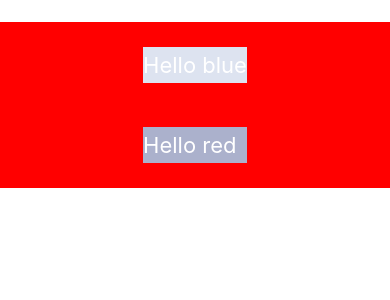
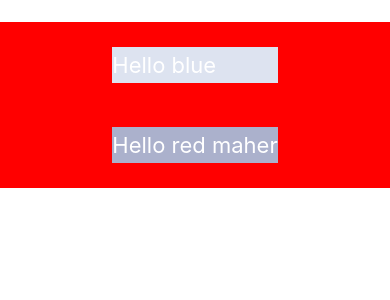
Before and after one commit to maher9393267111/new-expo-app, a React Native app: screen / in a window 390 px wide. Shown: the top 300 px of the page. Built offline with nearby package versions, Linux system fonts and the light colour scheme; what tailwind-rn would draw is missing.

Commit message:
maher start

```diff
--- a/screens/Register.js
+++ b/screens/Register.js
@@ -19,7 +19,7 @@ export default function Register() {
 
 
       <TextStyle  backgroundColor ={'#ABB1CC'} >
-          Hello red
+          Hello red maher
 
       </TextStyle>
 
```
